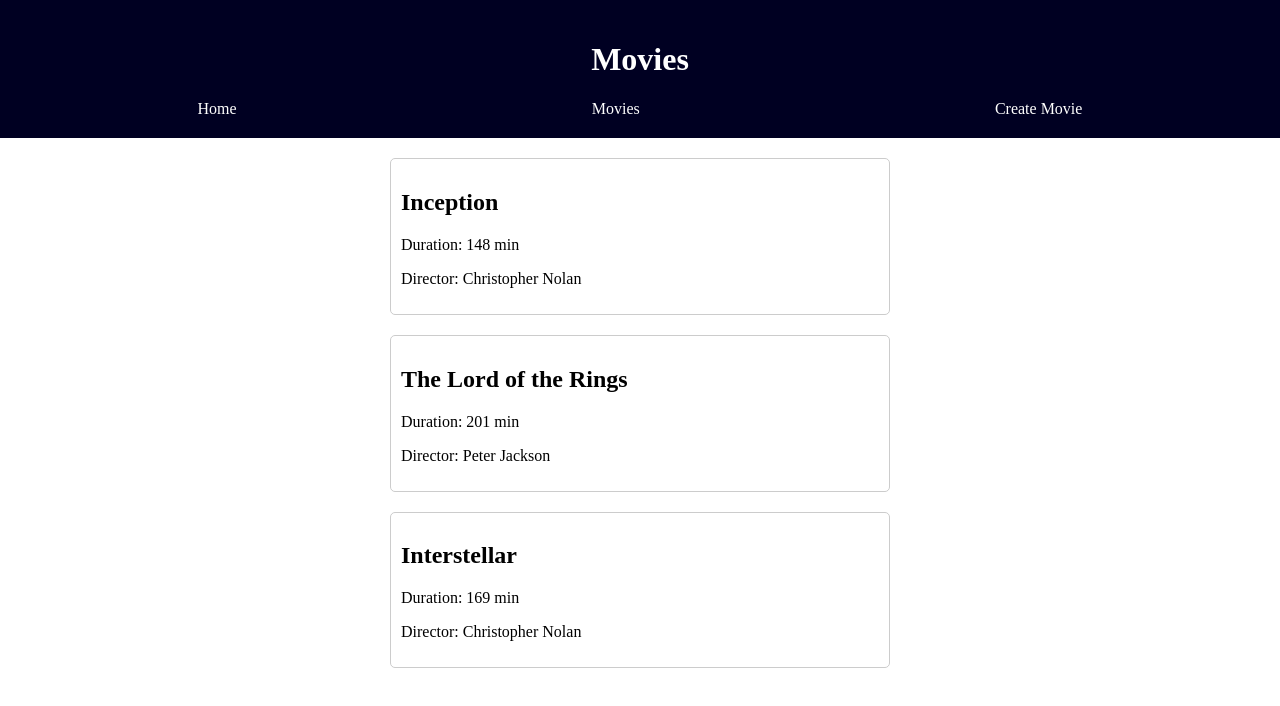
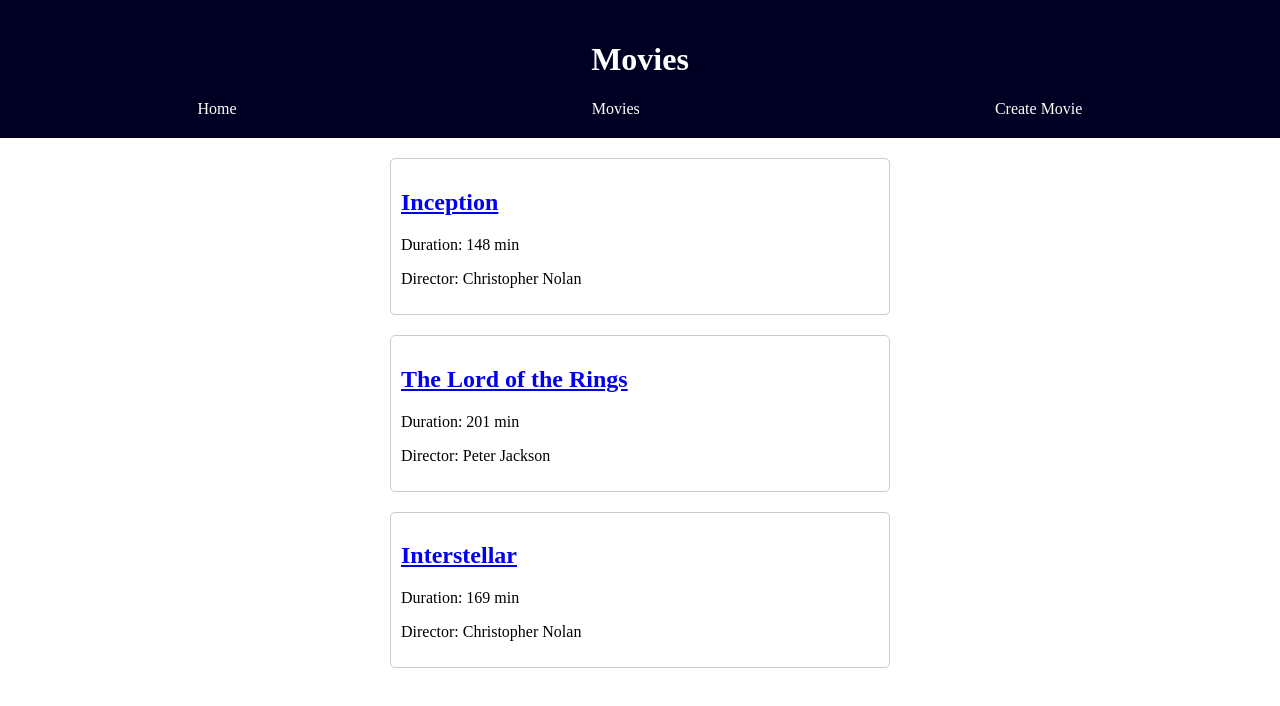
Before and after one commit to Amaza-ing/AMazaing-Vue-Course, a Vue app: page /movies in a window 1280 px wide. Shown: the top 706 px of the page. Built offline with nearby package versions, Linux system fonts and the light colour scheme.

Commit message:
parametric routes

```diff
--- a/src/views/Movies.vue
+++ b/src/views/Movies.vue
@@ -11,7 +11,12 @@
   <div class="movies">
     <ul>
       <li v-for="movie in movieStore.movies" :key="movie.title" class="movie">
-        <h2>{{ movie.title }}</h2>
+        <h2>
+          <router-link
+            :to="{ name: 'movieDetails', params: { movieTitle: movie.title } }"
+            >{{ movie.title }}</router-link
+          >
+        </h2>
         <p>Duration: {{ movie.duration }}</p>
         <p>Director: {{ movie.director }}</p>
       </li>
```
Also changed, not shown: src/components/ChildComponent.vue (deleted, +0 -26 lines).
